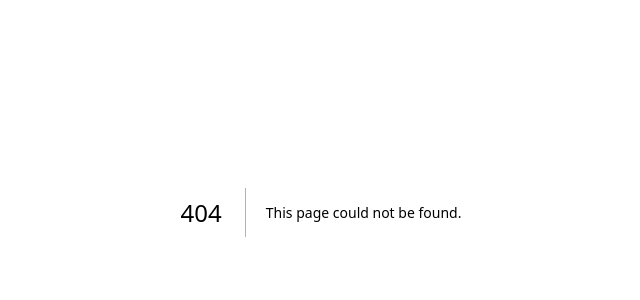
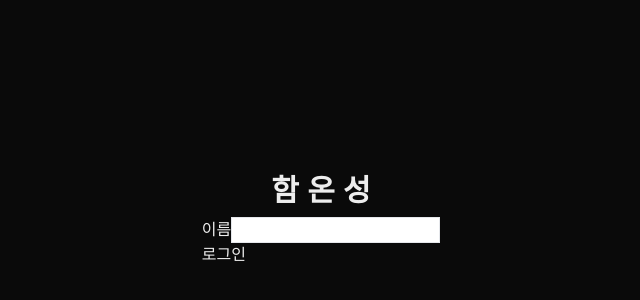
Before and after one commit to ckdtjs505/bible-reading, a Next.js app: page /login in a window 1280 px wide. Before the commit this address had no page. Shown: the part 188-488 px from the top of the page, without its empty margins (319-959 px from the left). Built offline with nearby package versions, Linux system fonts and the light colour scheme; a web font is replaced by a local one.

Commit message:
✨ feat(login): add login path

```diff
--- /dev/null
+++ b/app/login/page.tsx
@@ -0,0 +1,14 @@
+import LoginForm from "@/components/LoginForm";
+
+const LoginPage = () => {
+  return (
+    <div className="flex flex-col justify-center  h-screen content-center items-center">
+      <div id="title" className="text-center text-3xl mt-4 font-bold m-2">
+        함 온 성
+      </div>
+      <LoginForm />
+    </div>
+  );
+};
+
+export default LoginPage;
--- /dev/null
+++ b/components/LoginForm.tsx
@@ -0,0 +1,39 @@
+"use client";
+import useUserInfo from "@/stores/userInfo";
+import { getLocalStorage, setLocalStorage } from "@/utils/localstorage";
+import { useRouter } from "next/navigation";
+import { ChangeEvent, useEffect, useState } from "react";
+
+const LoginForm: React.FC = () => {
+  const { userName, updateUserInfo } = useUserInfo();
+  const [inputName, setInputName] = useState<string>(userName);
+
+  const router = useRouter();
+
+  const handleInputChange = (e: ChangeEvent<HTMLInputElement>) => {
+    setInputName(e.target.value);
+  };
+  return (
+    <div>
+      <div>
+        이름
+        <input
+          className="border"
+          onChange={handleInputChange}
+          value={inputName}
+        />
+      </div>
+      <button
+        onClick={() => {
+          setLocalStorage("userName", userName);
+          updateUserInfo({ userName: inputName });
+          router.push("/");
+        }}
+      >
+        로그인
+      </button>
+    </div>
+  );
+};
+
+export default LoginForm;
--- a/components/PrayerJournal.tsx
+++ b/components/PrayerJournal.tsx
@@ -2,15 +2,19 @@
 
 import { usePlan } from "@/stores/plan";
 import { useTodayMessage } from "@/stores/todayMessage";
+import useUserInfo from "@/stores/userInfo";
 import { getLocalStorage, setLocalStorage } from "@/utils/localstorage";
+import { useRouter } from "next/navigation";
 import { useEffect, useState } from "react";
 
 const PlayerJournal = () => {
   const { selectDayPlan } = usePlan();
   const { message } = useTodayMessage();
+  const { userName } = useUserInfo();
   const [isShowPlayForUserCheckBox, setIsShowPlayForUserCheckBox] =
     useState(false);
 
+  const router = useRouter();
   const [isShowPray, setIsShowPray] = useState(false);
   const [prayForUser, setPrayForUser] = useState("");
   const [pray, setPray] = useState("");
@@ -24,13 +28,19 @@ const PlayerJournal = () => {
     }
   }, []);
 
+  useEffect(() => {
+    if (!userName) {
+      router.push("/login");
+    }
+  }, [userName, router]);
+
   const handleSaveButton = () => {
     const myMessage = message.join("\n");
     const copyData =
       (isShowPlayForUserCheckBox
         ? `💝앞사람을  위한 기도 \n${prayForUser}\n\n`
         : "") +
-      `🌸 이름 : 오창선 \n\n` +
+      `🌸 이름 : ${userName} \n\n` +
       `📖 오늘 내게 주신 말씀 \n${myMessage}\n\n` +
       (isShowPray ? `🙏 한줄기도 \n${pray} \n\n` : "") +
       `제 ${selectDayPlan.daycount}일차 완료했습니다.`;
@@ -109,7 +119,7 @@ const PlayerJournal = () => {
             </div>
           )}
           <div>
-            🌼 이름 : <span id="name">오창선</span>
+            🌼 이름 : <span id="name">{userName}</span>
           </div>
           📖 오늘 내게 주신 말씀 : <br />
           <div id="myMessage">
@@ -140,10 +150,21 @@ const PlayerJournal = () => {
           <br />
         </div>
 
-        <button id="saveButton" type="button" onClick={handleSaveButton}>
+        <button
+          id="saveButton"
+          className="bg-blue-200"
+          type="button"
+          onClick={handleSaveButton}
+        >
           복사하기
         </button>
-        <button id="changeName" type="button">
+        <button
+          id="changeName"
+          type="button"
+          onClick={() => {
+            router.push("./login");
+          }}
+        >
           이름바꾸기
         </button>
       </div>
--- /dev/null
+++ b/stores/userInfo.ts
@@ -0,0 +1,18 @@
+import { create } from "zustand";
+
+type userInfoParam = {
+  userName: string;
+  updateUserInfo: (data: { userName: string }) => void;
+};
+
+const useUserInfo = create<userInfoParam>((set) => ({
+  userName: localStorage.getItem("userName") || "",
+  updateUserInfo: ({ userName }) => {
+    localStorage.setItem("userName", userName);
+    set(() => ({
+      userName: userName,
+    }));
+  },
+}));
+
+export default useUserInfo;
```
